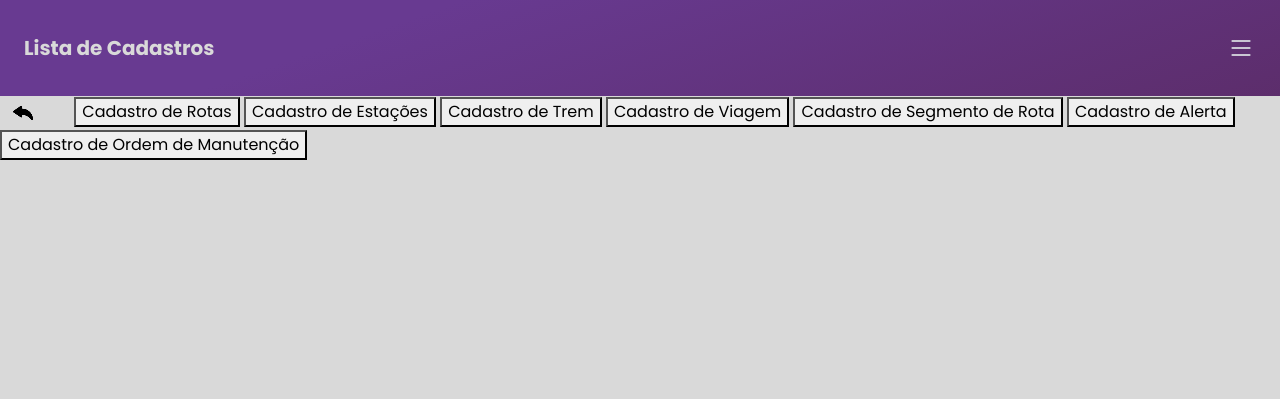
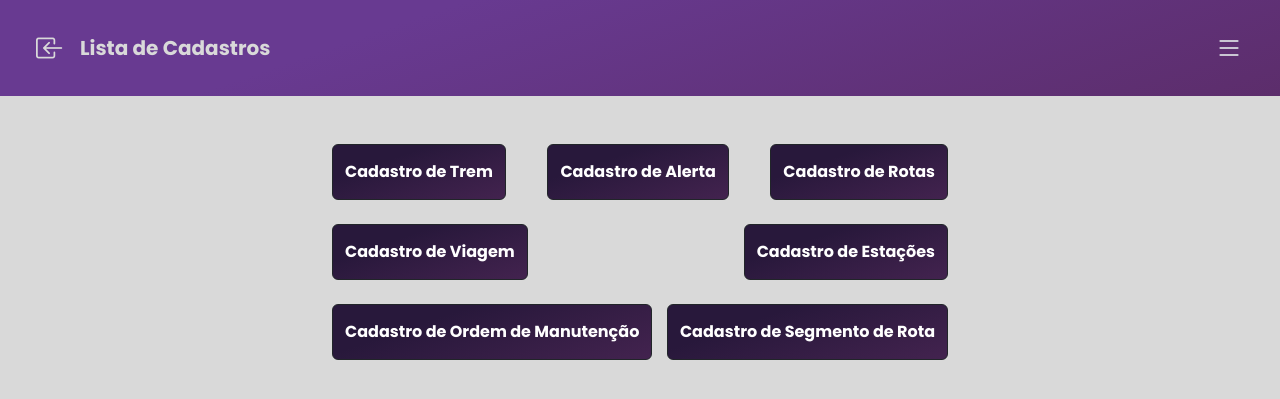
Before and after one commit to Marco-Tomasini/SA, a PHP site: page /public/listaCadastros.php in a window 1280 px wide. Shown: the top 399 px of the page. Run offline with PHP 8.4, Linux system fonts and the light colour scheme.

Commit message:
UPDATE: Front-end da lista de cadastro pronto

```diff
--- a/public/cadastrorotas.php
+++ b/public/cadastrorotas.php
@@ -135,7 +135,8 @@ if (isset($_GET['id'])) {
             <div class="container-fluid">
                 <div class="row headerDash d-flex align-items-center">
                     <div class="col-8  welcome lh-1">
-                        <div class="col ms-4 fw-bold fs-5">
+                        <div class="col ms-4 fw-bold fs-5 d-flex align-items-center">
+                            <i class="bi bi-box-arrow-in-left fs-3 me-3" onclick="window.location.href='listaCadastros.php'"></i>
                             <p class="mb-0">Cadastro de Rotas</p>
                         </div>
                     </div>
--- a/public/createAlerta.php
+++ b/public/createAlerta.php
@@ -186,7 +186,8 @@ if (isset($_GET['id'])) {
             <div class="container-fluid">
                 <div class="row headerDash d-flex align-items-center">
                     <div class="col-8  welcome lh-1">
-                        <div class="col ms-4 fw-bold fs-5">
+                        <div class="col ms-4 fw-bold fs-5 d-flex align-items-center">
+                            <i class="bi bi-box-arrow-in-left fs-3 me-3" onclick="window.location.href='listaCadastros.php'"></i>
                             <p class="mb-0">Cadastro de Alerta</p>
                         </div>
                     </div>
--- a/public/createEstacao.php
+++ b/public/createEstacao.php
@@ -130,7 +130,8 @@ if (isset($_GET['id'])) {
             <div class="container-fluid">
                 <div class="row headerDash d-flex align-items-center">
                     <div class="col-8  welcome lh-1">
-                        <div class="col ms-4 fw-bold fs-5">
+                        <div class="col ms-4 fw-bold fs-5 d-flex align-items-center">
+                            <i class="bi bi-box-arrow-in-left fs-3 me-3" onclick="window.location.href='listaCadastros.php'"></i>
                             <p class="mb-0">Cadastro de Estação</p>
                         </div>
                     </div>
--- a/public/createOrdemM.php
+++ b/public/createOrdemM.php
@@ -193,7 +193,8 @@ if (isset($_GET['id'])) {
             <div class="container-fluid">
                 <div class="row headerDash d-flex align-items-center">
                     <div class="col-8  welcome lh-1">
-                        <div class="col ms-4 fw-bold fs-5">
+                        <div class="col ms-4 fw-bold fs-5 d-flex align-items-center">
+                            <i class="bi bi-box-arrow-in-left fs-3 me-3" onclick="window.location.href='listaCadastros.php'"></i>
                             <p class="mb-0">Cadastro de Ordem de Manutenção</p>
                         </div>
                     </div>
--- a/public/createSegmentoRota.php
+++ b/public/createSegmentoRota.php
@@ -225,7 +225,8 @@ if (isset($_GET['id'])) {
             <div class="container-fluid">
                 <div class="row headerDash d-flex align-items-center">
                     <div class="col-8  welcome lh-1">
-                        <div class="col ms-4 fw-bold fs-5">
+                        <div class="col ms-4 fw-bold fs-5 d-flex align-items-center">
+                            <i class="bi bi-box-arrow-in-left fs-3 me-3" onclick="window.location.href='listaCadastros.php'"></i>
                             <p class="mb-0">Cadastro de Segmento de Rota</p>
                         </div>
                     </div>
--- a/public/createTrem.php
+++ b/public/createTrem.php
@@ -161,7 +161,8 @@ if (isset($_GET['id'])) {
             <div class="container-fluid">
                 <div class="row headerDash d-flex align-items-center">
                     <div class="col-8  welcome lh-1">
-                        <div class="col ms-4 fw-bold fs-5">
+                        <div class="col ms-4 fw-bold fs-5 d-flex align-items-center">
+                            <i class="bi bi-box-arrow-in-left fs-3 me-3" onclick="window.location.href='listaCadastros.php'"></i>
                             <p class="mb-0">Cadastro de Trens</p>
                         </div>
                     </div>
--- a/public/createViagem.php
+++ b/public/createViagem.php
@@ -216,7 +216,8 @@ if (isset($_GET['id'])) {
         <div class="container-fluid">
             <div class="row headerDash d-flex align-items-center">
                 <div class="col-8  welcome lh-1">
-                    <div class="col ms-4 fw-bold fs-5">
+                    <div class="col ms-4 fw-bold fs-5 d-flex align-items-center">
+                        <i class="bi bi-box-arrow-in-left fs-3 me-3" onclick="window.location.href='listaCadastros.php'"></i>
                         <p class="mb-0">Cadastro de Viagem</p>
                     </div>
                 </div>
--- a/public/listaCadastros.php
+++ b/public/listaCadastros.php
@@ -13,9 +13,11 @@
 
 <body>
 
+    <div class="container-fluid">
         <div class="row headerDash d-flex align-items-center">
             <div class="col-8  welcome lh-1">
-            <div class="col ms-4 fw-bold fs-5">
+                <div class="col ms-4 fw-bold fs-5 d-flex align-items-center">
+                    <i class="bi bi-box-arrow-in-left fs-3 me-3" onclick="window.location.href='dashboard.php'"></i>
                     <p class="mb-0">Lista de Cadastros</p>
                 </div>
             </div>
@@ -27,15 +29,22 @@
             </div>
         </div>
 
-    <button type="button" class="btn me-4"><img src="../assets/icon/seta-curva-esquerda 1.png" alt="" onclick="location.href='dashboard.php'"></button>
-
-    <Button onclick="location.href='cadastrorotas.php'">Cadastro de Rotas</Button>
-    <Button onclick="location.href='createEstacao.php'">Cadastro de Estações</Button>
-    <Button onclick="location.href='createTrem.php'">Cadastro de Trem</Button>
-    <Button onclick="location.href='createViagem.php'">Cadastro de Viagem</Button>
-    <Button onclick="location.href='createSegmentoRota.php'">Cadastro de Segmento de Rota</Button>
-    <Button onclick="location.href='createAlerta.php'">Cadastro de Alerta</Button>
-    <Button onclick="location.href='createOrdemM.php'">Cadastro de Ordem de Manutenção</Button>
+        <div class="row row-cols-1 d-flex flex-column align-items-center justify-content-center gap-4 mt-5">
+            <div class="col-sm-12 col-md-9 col-lg-7 col-xl-6 d-flex justify-content-between">
+                <Button class="btn btn-dark btnSidebar custom-height-btn fw-semibold" onclick="location.href='createTrem.php'">Cadastro de Trem</Button>
+                <Button class="btn btn-dark btnSidebar custom-height-btn fw-semibold" onclick="location.href='createAlerta.php'">Cadastro de Alerta</Button>
+                <Button class="btn btn-dark btnSidebar custom-height-btn fw-semibold" onclick="location.href='cadastrorotas.php'">Cadastro de Rotas</Button>
+            </div>
+            <div class="col-sm-12 col-md-9 col-lg-7 col-xl-6 d-flex justify-content-between">
+                <Button class="btn btn-dark btnSidebar custom-height-btn fw-semibold" onclick="location.href='createViagem.php'">Cadastro de Viagem</Button>
+                <Button class="btn btn-dark btnSidebar custom-height-btn fw-semibold" onclick="location.href='createEstacao.php'">Cadastro de Estações</Button>
+            </div>
+            <div class="col-sm-12 col-md-9 col-lg-7 col-xl-6 d-flex justify-content-between">
+                <Button class="btn btn-dark btnSidebar custom-height-btn fw-semibold" onclick="location.href='createOrdemM.php'">Cadastro de Ordem de Manutenção</Button>
+                <Button class="btn btn-dark btnSidebar custom-height-btn fw-semibold" onclick="location.href='createSegmentoRota.php'">Cadastro de Segmento de Rota</Button>
+            </div>
+        </div>
+    </div>
 
     <script src="https://cdn.jsdelivr.net/npm/bootstrap@5.3.8/dist/js/bootstrap.bundle.min.js" integrity="sha384-FKyoEForCGlyvwx9Hj09JcYn3nv7wiPVlz7YYwJrWVcXK/BmnVDxM+D2scQbITxI" crossorigin="anonymous"></script>
 </body>
--- a/styles/style.css
+++ b/styles/style.css
@@ -225,7 +225,8 @@ body {
 }
 
 .custom-height-btn {
-    height: 7vh;
+    height: fit-content;
+    min-height: 7vh;
 }
 
 .tituloLight {
```
Lines whose indentation alone changed are shown as unchanged.
